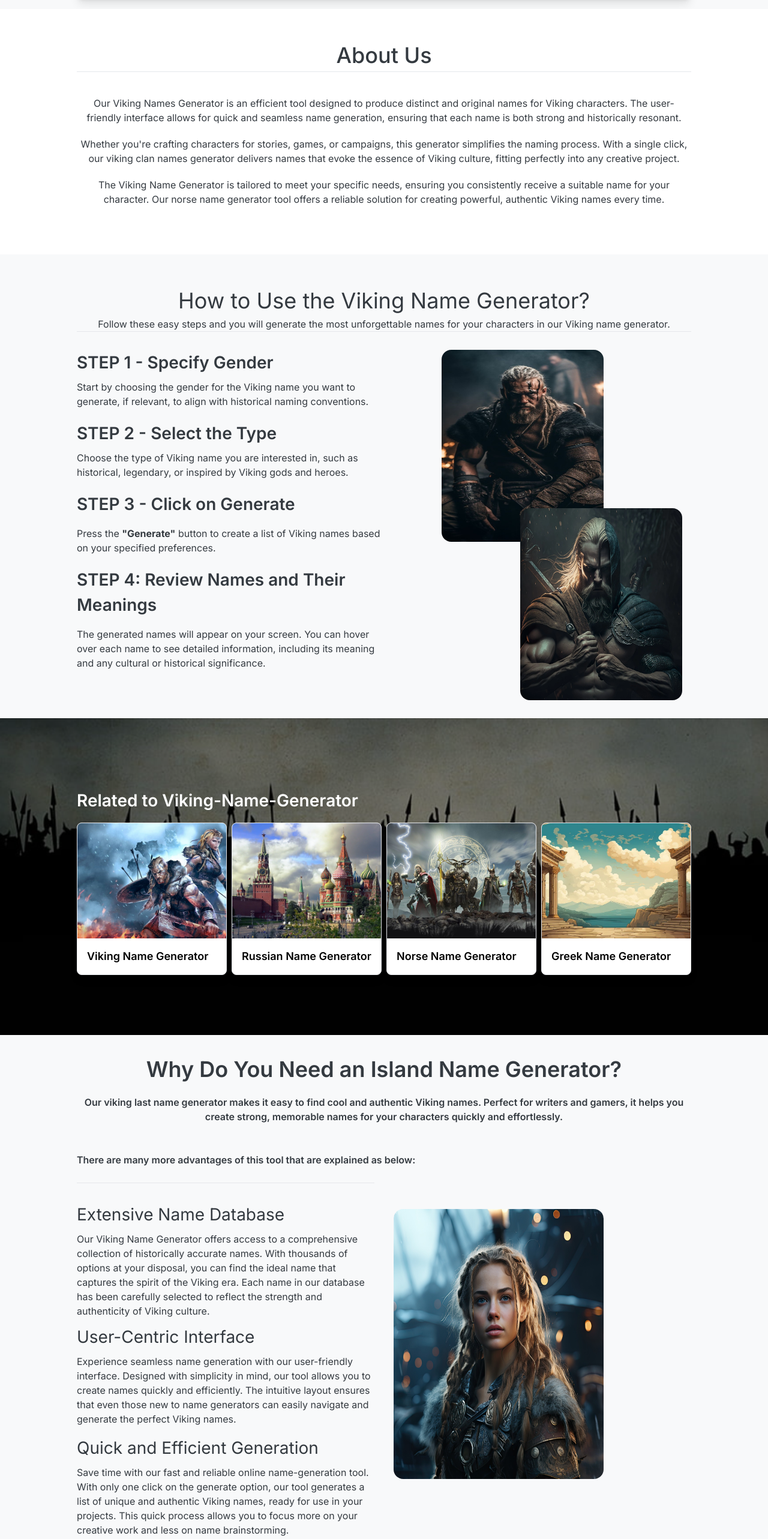
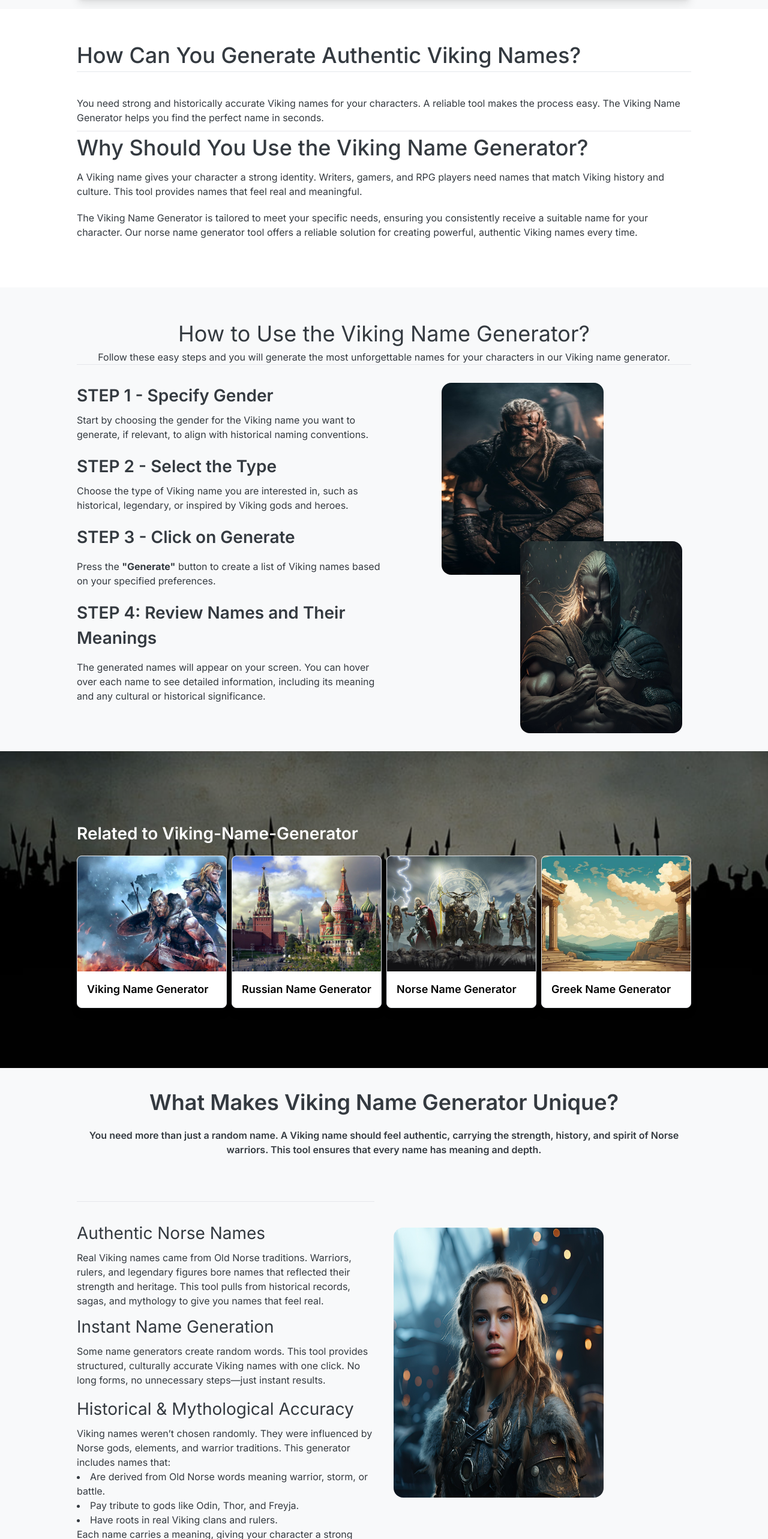
Before and after one commit to AliShahzadSEO/Name-Idea-generator, a Next.js app: page /viking-name-generator in a window 1280 px wide. Shown: the part 1534-4099 px from the top of the page at 60% size. Built offline with nearby package versions, Linux system fonts and the light colour scheme.

Commit message:
Updated Viking Name Generator content

```diff
--- a/components/viking-name-generator/Viking-Name-Generator.jsx
+++ b/components/viking-name-generator/Viking-Name-Generator.jsx
@@ -466,20 +466,21 @@ const A5 = "Yes, the generated names can be used for commercial projects, but ch
             >
                 <div className="w-[80%] mx-auto pb-[20px]">
                     <div className="py-[50px]">
-                        <h2 className="text-center text-[36px] font-medium text-[#343a40] pb-[]">
-                            About Us
+                        <h2 className="text-[36px] font-medium text-[#343a40] pb-[]">
+                        How Can You Generate Authentic Viking Names?
                         </h2>
                         <hr />
-                        <p className="text-center mt-[30px] py-[10px] text-[#343a40]">
-                        Our Viking Names Generator is an efficient tool designed to produce distinct and original names for Viking characters.
-                        The user-friendly interface allows for quick and seamless name generation,
-                        ensuring that each name is both strong and historically resonant.
+                        <p className="mt-[30px] py-[10px] text-[#343a40]">
+                        You need strong and historically accurate Viking names for your characters. A reliable tool makes the process easy. The Viking Name Generator helps you find the perfect name in seconds.
                         </p>
-                        <p className="text-center py-[10px] text-[#343a40]">
-                        Whether you're crafting characters for stories, games, or campaigns, this generator simplifies the naming process.
-                        With a single click, our viking clan names generator delivers names that evoke the essence of Viking culture, fitting perfectly into any creative project.
+                        <hr />
+                        <h2 className="text-[36px] font-medium text-[#343a40] pb-[]">
+                        Why Should You Use the Viking Name Generator?
+                        </h2>
+                        <p className="py-[10px] text-[#343a40]">
+                        A Viking name gives your character a strong identity. Writers, gamers, and RPG players need names that match Viking history and culture. This tool provides names that feel real and meaningful.
                         </p>
-                        <p className="text-center py-[10px] text-[#343a40]">
+                        <p className="py-[10px] text-[#343a40]">
                         The Viking Name Generator is tailored to meet your specific needs, ensuring you consistently receive a suitable name for your character.
                         Our norse name generator tool offers a reliable solution for creating powerful, authentic Viking names every time.
                         </p>
@@ -588,15 +589,11 @@ const A5 = "Yes, the generated names can be used for commercial projects, but ch
             <div class="w-[80%] mx-auto text-[#343a40] my-[30px]">
                 <div class="text-center mb-[10px]">
                     <h2 class="sm:text-[36px] text-[22px] font-semibold mb-4">
-                    Why Do You Need an Island Name Generator?
+                    What Makes Viking Name Generator Unique?
                     </h2>
                     <p class="sm:text-[16px] text-[22px] font-semibold">
-                    Our viking last name generator makes it easy to find cool and authentic Viking names.
-                    Perfect for writers and gamers, it helps you create strong, memorable names for your characters quickly and effortlessly.
+                    You need more than just a random name. A Viking name should feel authentic, carrying the strength, history, and spirit of Norse warriors. This tool ensures that every name has meaning and depth.
                     </p> <br /> <br />
-                    <p class="sm:text-[16px] text-left text-[22px] font-semibold">
-                    There are many more advantages of this tool that are explained as below:
-                    </p>
                 </div>
 
                 <div class="flex flex-col lg:flex-row gap-8">
@@ -605,62 +602,88 @@ const A5 = "Yes, the generated names can be used for commercial projects, but ch
                         <div class="py-[10px]">
                             <div class="py-[5px] flex flex-col gap-2">
                                 <h3 class="sm:text-[28px] text-[20px] sm:font-normal font-semibold">
-                                Extensive Name Database
+                                Authentic Norse Names
                                 </h3>
                                 <p>
-                                Our Viking Name Generator offers access to a comprehensive collection of historically accurate names.
-                                With thousands of options at your disposal, you can find the ideal name that captures the spirit of the Viking era.
-                                Each name in our database has been carefully selected to reflect the strength and authenticity of Viking culture.
+                                Real Viking names came from Old Norse traditions. Warriors, rulers, and legendary figures bore names that reflected their strength and heritage. This tool pulls from historical records, sagas, and mythology to give you names that feel real.
                                  </p>
                             </div>
                             <div class="py-[5px] flex flex-col gap-2">
                                 <h3 class="sm:text-[28px] text-[20px] sm:font-normal font-semibold ">
-                                User-Centric Interface
+                                Instant Name Generation
                                 </h3>
                                 <p>
-                                Experience seamless name generation with our user-friendly interface.
-                                Designed with simplicity in mind, our tool allows you to create names quickly and efficiently.
-                                The intuitive layout ensures that even those new to name generators can easily navigate and generate the perfect Viking names.
+                                Some name generators create random words. This tool provides structured, culturally accurate Viking names with one click. No long forms, no unnecessary steps—just instant results.
                                 </p>
                             </div>
                             <div class="py-[10px] flex flex-col gap-2">
                                 <h3 class="sm:text-[28px] text-[20px] sm:font-normal font-semibold ">
-                                Quick and Efficient Generation
+                                Historical & Mythological Accuracy
                                 </h3>
                                 <p>
-                                Save time with our fast and reliable online name-generation tool.
-                                With only one click on the generate option, our tool generates a list of unique and authentic Viking names, ready for use in your projects.
-                                This quick process allows you to focus more on your creative work and less on name brainstorming.
+                                Viking names weren’t chosen randomly. They were influenced by Norse gods, elements, and warrior traditions. This generator includes names that:
+                                <li>
+                                Are derived from Old Norse words meaning warrior, storm, or battle.
+                                </li>
+                                <li>
+                                    Pay tribute to gods like Odin, Thor, and Freyja.
+                                </li>
+                                <li>
+                                    Have roots in real Viking clans and rulers.
+                                </li>
+
+                                Each name carries a meaning, giving your character a strong identity..
+
                                 </p>
                             </div>
                             <div class="py-[10px] flex flex-col gap-2">
                                 <h3 class="sm:text-[28px] text-[20px] sm:font-normal font-semibold ">
-                                Secure and Private
+                                Easy to Use
                                 </h3>
                                 <p>
-                                Your data security is one of our priorities. The Viking Name Generator operates entirely within your browser,
-                                ensuring that your personal information and preferences remain confidential.
-                                We use robust encryption to protect your data, providing you with a secure name-generation experience.
+                                Some name tools overwhelm you with settings and filters. This one keeps it simple.
+
+                                   <li> Choose a gender (optional).
+                                   </li><li>Pick a name type—historical, mythological, or fantasy-inspired.
+                                   </li><li> Click Generate and get a list of names instantly.
+                                   </li><li>You don’t waste time. You get the right name immediately</li>
                                 </p>
                             </div>
                             <div class="py-[10px] flex flex-col gap-2">
                                 <h3 class="sm:text-[28px] text-[20px] sm:font-normal font-semibold ">
-                                Versatile Applications
+                                Perfect for Writers & Gamers
                                 </h3>
                                 <p>
-                                Our Viking Name Generator adapts to various creative projects. Whether you are crafting a novel,
-                                designing a game, or setting up a role-playing campaign, the tool provides names that fit a wide range of scenarios.
-                                Its flexibility ensures that you have the right names for any creative endeavor.
+                                This tool isn’t just for fun. It’s designed for:
+
+                                   <li> <b>Writers</b> creating Viking characters for historical or fantasy fiction.                                   .
+                                   </li><li><b>Game developers</b> designing Viking warriors, clans, and NPCs.
+                                   </li><li> <b>RPG players</b> needing powerful names for DnD or tabletop adventures.
+                                   </li><li><b>Historians & enthusiasts</b> looking for authentic Norse names with meaning.</li>
+                                   Whether you’re writing a novel, crafting a game world, or naming your next RPG hero, this tool delivers names that fit the Viking era.
                                 </p>
                             </div>
                             <div class="py-[10px] flex flex-col gap-2">
                                 <h3 class="sm:text-[28px] text-[20px] sm:font-normal font-semibold ">
-                                Authentic Name Crafting
+                                Privacy-Focused & Secure
                                 </h3>
                                 <p>
-                                Our online Viking name generation tool specializes in generating names that reflect genuine Viking heritage.
-                                Each name is designed to capture the essence and historical accuracy of Viking culture.
-                                This focus on authenticity ensures that your characters are imbued with the true spirit of the Viking age.
+                                You don’t have to worry about data tracking. Unlike some generators, this tool:
+
+                                    <li>
+                                        Runs entirely in your browser—no data is sent or stored.
+                                    </li>
+                                    <li>
+                                        Doesn’t collect personal information—you generate names without logging in.
+                                    </li>
+                                    <li>
+                                        Keeps your experience private—your searches stay on your device.
+                                    </li>
+                                    <li>
+                                        Your creativity stays yours. Your data stays safe.
+                                    </li>
+
+
                                 </p>
                             </div>
                         </div>
```
Also changed, not shown: public/db8e0b15d91cfdc44487f3dd8f92bbf5.jpg (added).
